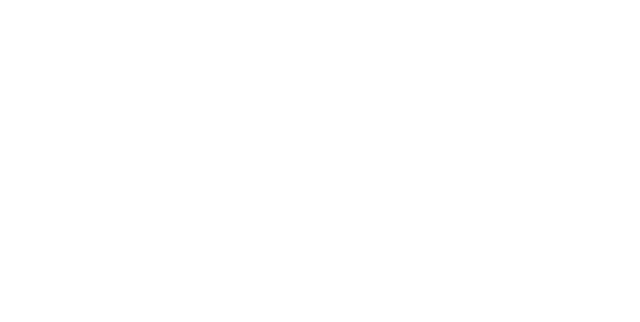
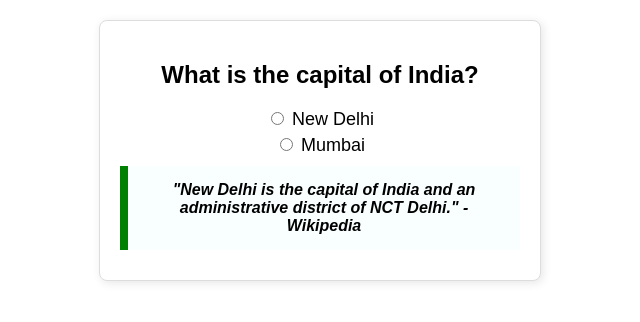
Before and after one commit to acciojob/trivia-Harshchoudhary777, a website: page main.html in a window 1280 px wide. Shown: the whole page, without its empty margins (320-960 px from the left). Drawn offline with Linux system fonts and the light colour scheme.

Commit message:
created a submission

```diff
--- a/main.html
+++ b/main.html
@@ -8,6 +8,19 @@
 
 <body>
 	<!-- the entire body must be written by student -->
+	 <div class="quiz-container">
+        <h2>What is the capital of India?</h2>
+
+        <div class="options">
+            <label><input type="radio" name="capital" value="new-delhi"> New Delhi</label>
+            <label><input type="radio" name="capital" value="mumbai"> Mumbai</label>
+        </div>
+
+        <blockquote>
+            "New Delhi is the capital of India and an administrative district of NCT Delhi."
+            - Wikipedia
+        </blockquote>
+    </div>
     <script type="text/javascript" src="./script.js">
 </script>
 
--- a/styles.css
+++ b/styles.css
@@ -1,2 +1,37 @@
 
-/* Your CSS Code here. */
+   body {
+            font-family: Arial, sans-serif;
+            text-align: center;
+            margin: 20px;
+        }
+
+        .quiz-container {
+            max-width: 400px;
+            margin: auto;
+            padding: 20px;
+            border: 1px solid #ddd;
+            border-radius: 8px;
+            box-shadow: 2px 2px 10px rgba(0, 0, 0, 0.1);
+            background-color: #ffffff;
+        }
+
+        blockquote {
+            max-width: 600px;
+            margin: 10px auto;
+            padding: 15px;
+            border-left: 8px solid green;
+            background-color: #f8fffe;
+            font-weight: bold;
+            font-style: italic;
+        }
+
+        .options {
+            margin-top: 10px;
+        }
+
+        label {
+            display: block;
+            margin: 5px 0;
+            font-size: 18px;
+            cursor: pointer;
+        }
```
